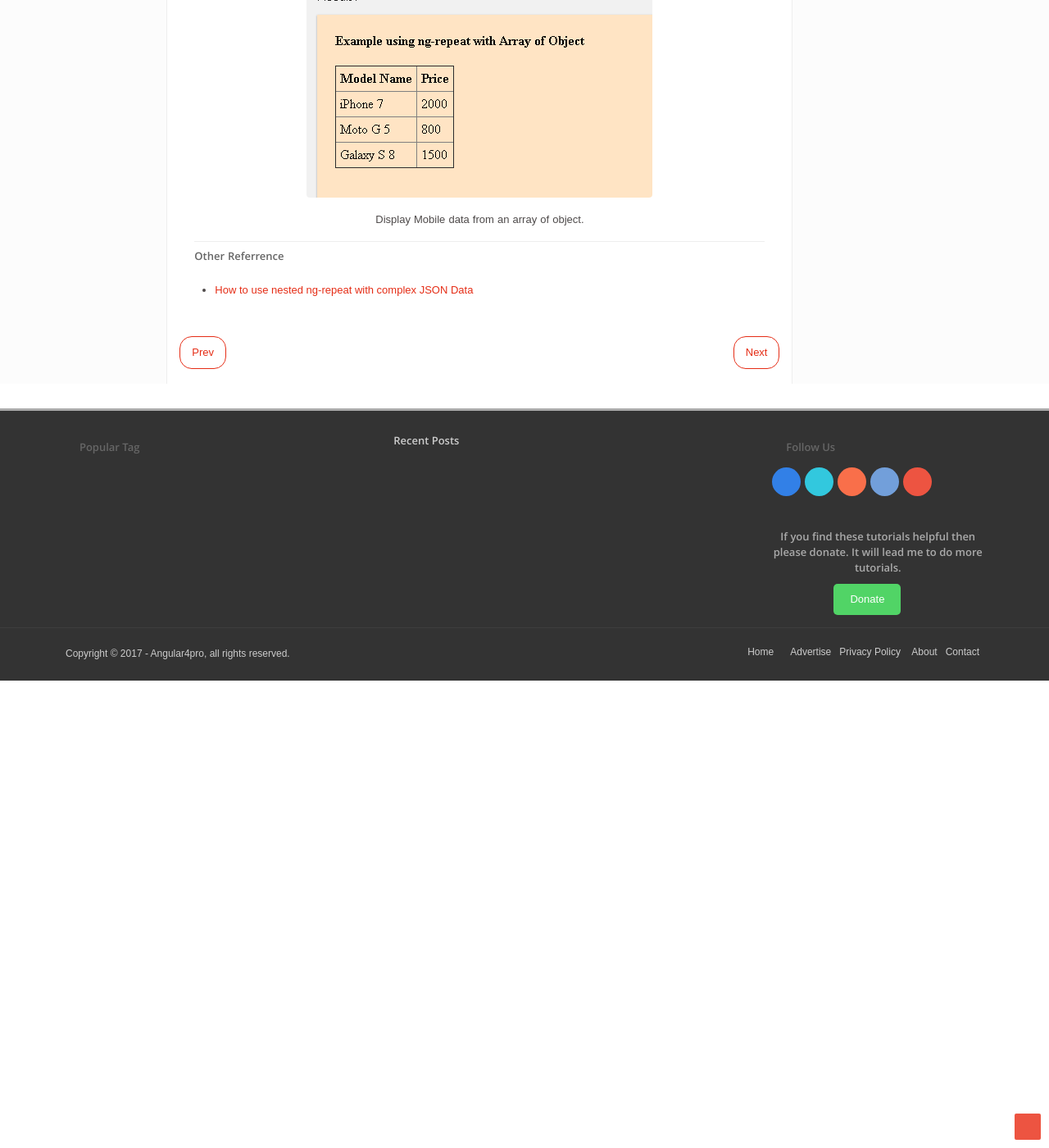
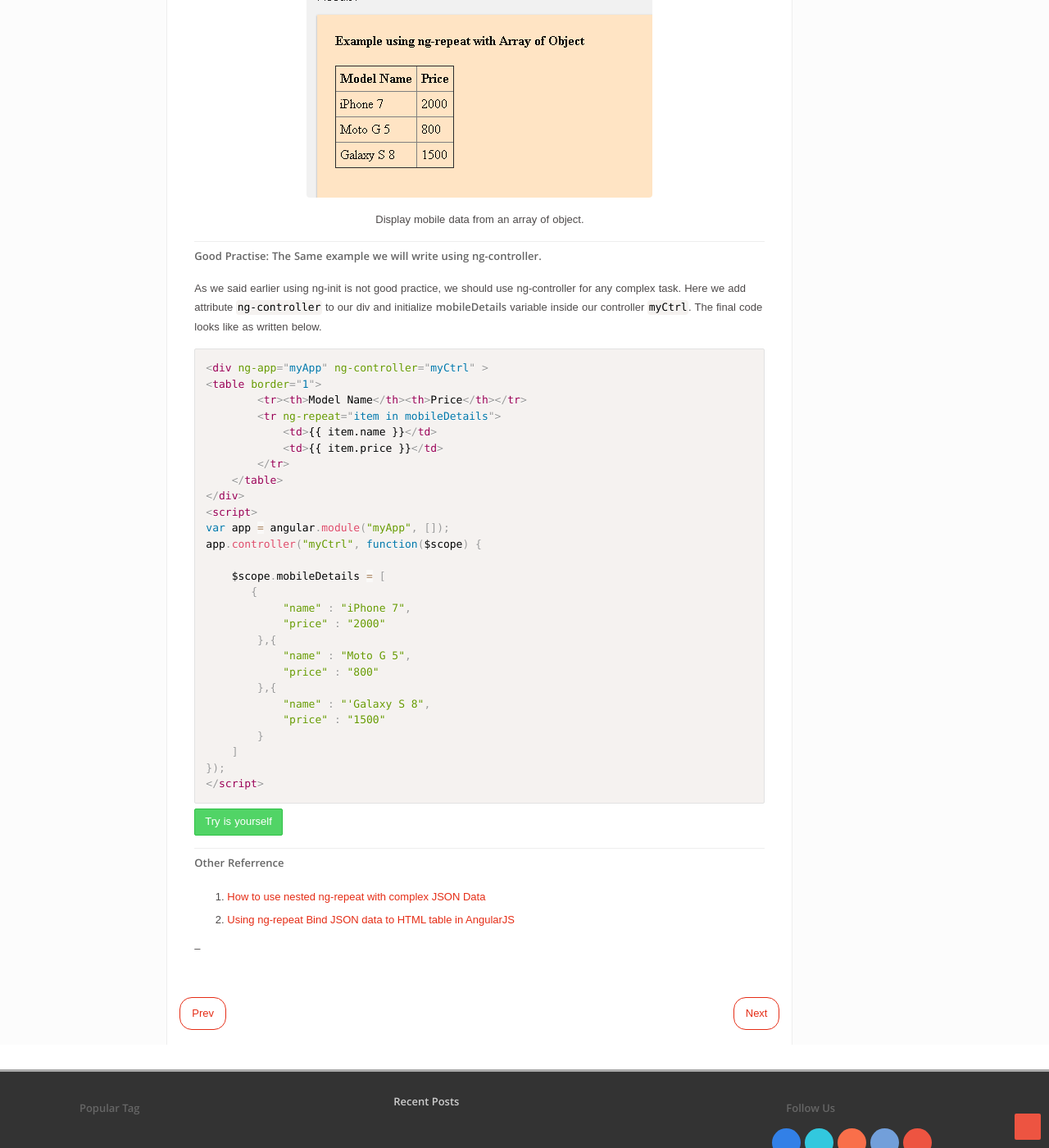
Before and after one commit to angular4pro/angular4pro.github.io, a Jekyll site: the page built from _posts/2017-09-27-ng-repeat.md, in a window 1280 px wide and 1400 px high, scrolled down 1767 px. Shown: the whole window at 82% size. Built offline with Jekyll 4.4.1, drawn with Linux system fonts in a browser that asks for light colours; some web fonts are replaced; before the commit the page ends 2597 px from its top, so only the background shows below that; some of the changed text lies outside the part shown.

Commit message:
Update 2017-09-27-ng-repeat.md

````diff
--- a/_posts/2017-09-27-ng-repeat.md
+++ b/_posts/2017-09-27-ng-repeat.md
@@ -68,10 +68,50 @@ As you can see from following code that our data is about Mobile Name and its pr
 ![ng-repeat display data from array of object example output](https://angular4pro.com/md/images/ng-repeat-array-object-example.png "AngularJs ng-repeat directive example display complex data from array of object.")
 
 {: .txtCenter}
-Display Mobile data from an array of object.
+Display mobile data from an array of object.
+
+---
+
+**Good Practise: The Same example we will write using ng-controller.**
+
+As we said earlier using ng-init is not good practice, we should use ng-controller for any complex task. Here we add attribute `ng-controller`  to our div and initialize **mobileDetails** variable inside our controller `myCtrl`. The final code looks like as written below.
+
+```html {% raw %}
+<div ng-app="myApp" ng-controller="myCtrl" >
+<table border="1">
+        <tr><th>Model Name</th><th>Price</th></tr>
+        <tr ng-repeat="item in mobileDetails">
+            <td>{{ item.name }}</td>
+            <td>{{ item.price }}</td>
+        </tr>
+    </table>
+</div>
+<script>
+var app = angular.module("myApp", []);
+app.controller("myCtrl", function($scope) {
+
+    $scope.mobileDetails = [
+       {
+            "name" : "iPhone 7",
+            "price" : "2000"
+        },{
+            "name" : "Moto G 5",
+            "price" : "800"
+        },{
+            "name" : "'Galaxy S 8",
+            "price" : "1500"
+        }
+    ]
+});
+</script> {% endraw %}
+```
+[Try is yourself](https://angular4pro.com/demos/editor.html?f=demo&i=119){: .btn .btn-success .btn-green}
 
 ---
 
 **Other Referrence**
 
-* [How to use nested ng-repeat with complex JSON Data](https://codepedia.info/angularjs-nested-json-nested-ng-repeat/ "Tutorial: AngularJS access nested ng-repeat directive with nested json data.")
+1. [How to use nested ng-repeat with complex JSON Data](https://codepedia.info/angularjs-nested-json-nested-ng-repeat/ "Tutorial: AngularJS access nested ng-repeat directive with nested JSON data.")
+2. [Using ng-repeat Bind JSON data to HTML table in AngularJS](https://codepedia.info/angularjs-bind-json-data-table/ "Tutorial: AngularJs bind JSON data using ng-repeat directives.")
+
+--
````
Also changed, not shown: other parts of _posts/2017-09-27-ng-repeat.md (+2 -2 lines).
